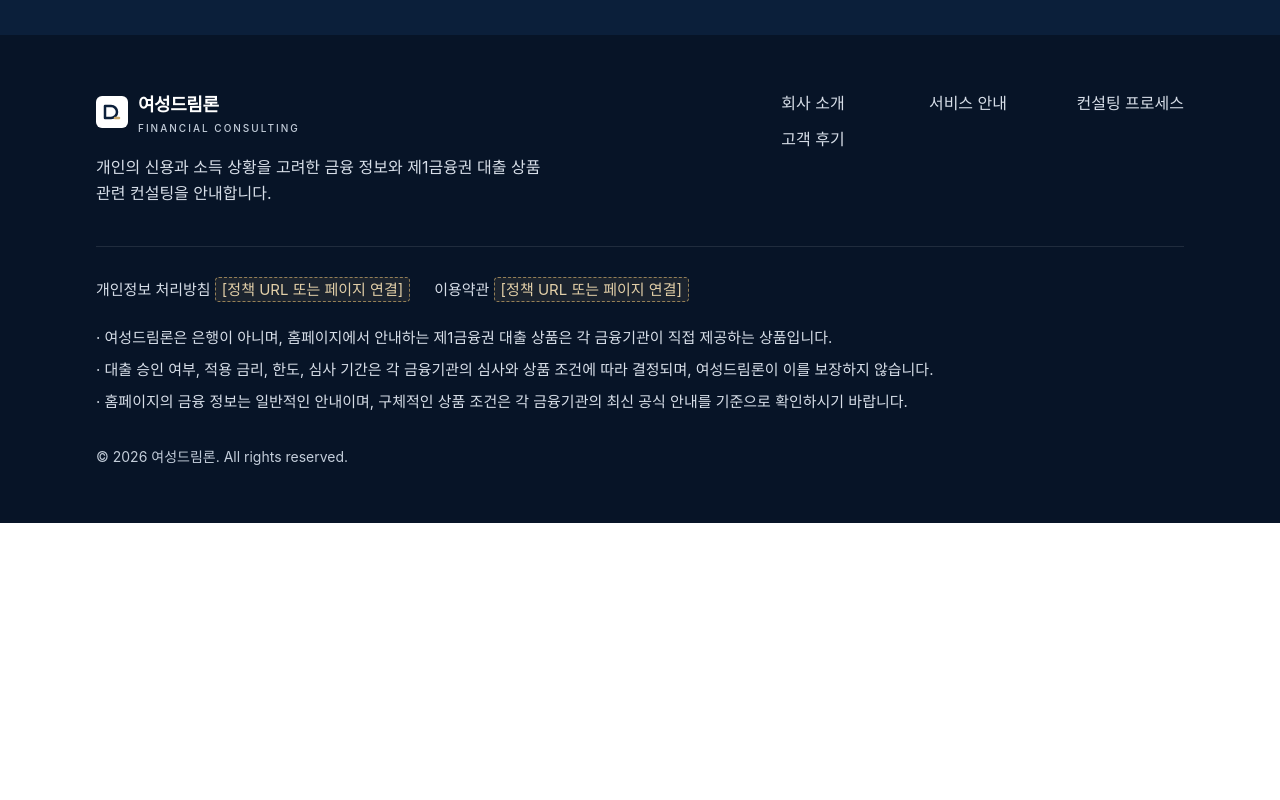
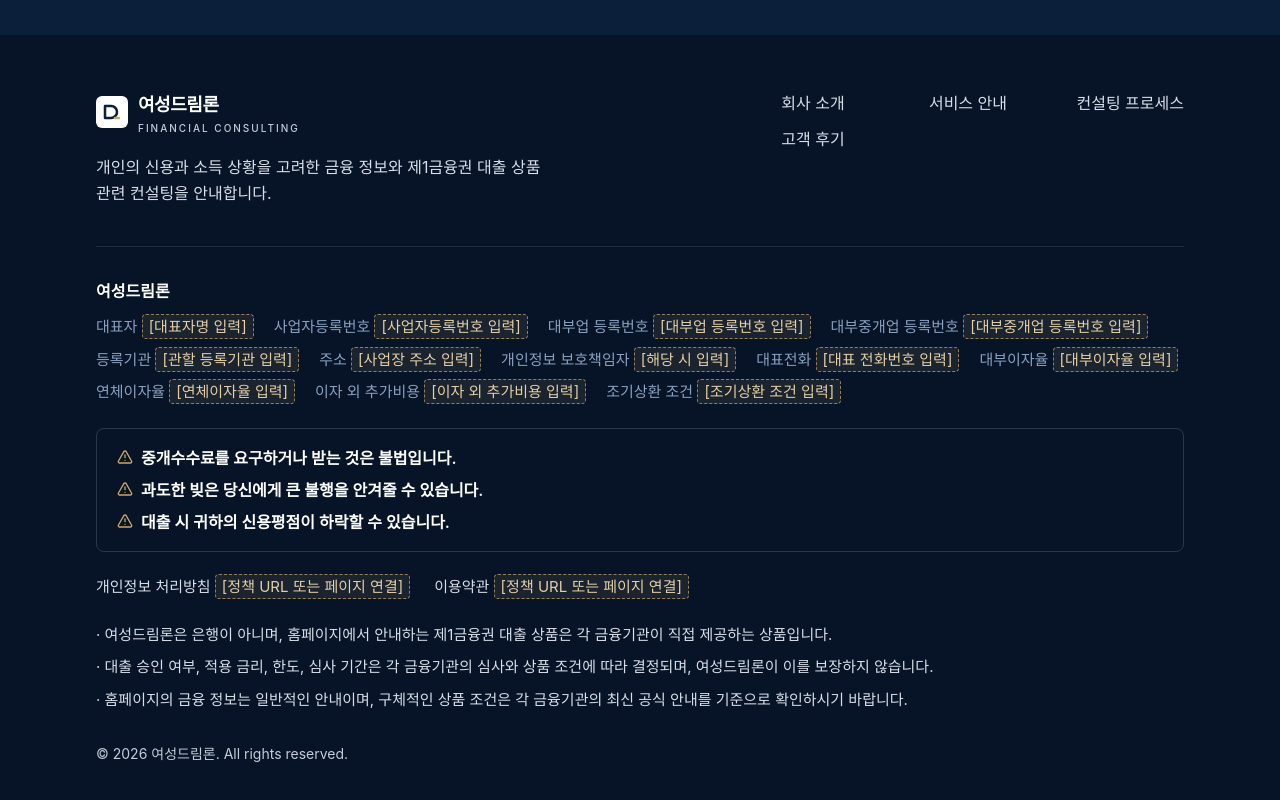
Before and after one commit to akainu1977-debug/yeosung-dreamloan, a React (Vite) app: page / in a window 1280 px wide. Shown: the part 4642-5442 px from the top of the page. Before the commit the page ends 5165 px from the top, so only its background shows below. Built offline with nearby package versions, Linux system fonts and the light colour scheme; a web font is replaced by a local one.

Commit message:
Add files via upload

```diff
--- a/src/components/Footer.tsx
+++ b/src/components/Footer.tsx
@@ -1,8 +1,38 @@
-import { company, placeholders } from '../config/company';
-import { generalDisclaimers } from '../config/legal';
+import type { ReactNode } from 'react';
+import { TriangleAlert } from 'lucide-react';
+import { company, placeholders, toTelHref, type CompanyInfo } from '../config/company';
+import { generalDisclaimers, lendingTermPlaceholders, lendingTerms, warningNotices } from '../config/legal';
 import { navItems } from '../content/siteContent';
 import { Logo } from './Logo';
-import { Container, Placeholder } from './ui';
+import { Container, Placeholder, ValueOrPlaceholder } from './ui';
+
+type Field = Exclude<keyof CompanyInfo, 'name'>;
+
+/** 푸터에 표시할 회사·등록 정보 (값이 없으면 자리표시자) */
+const infoFields: { label: string; field: Field }[] = [
+  { label: '대표자', field: 'ceo' },
+  { label: '사업자등록번호', field: 'businessRegistrationNumber' },
+  { label: '대부업 등록번호', field: 'lendingRegistrationNumber' },
+  { label: '대부중개업 등록번호', field: 'brokerageRegistrationNumber' },
+  { label: '등록기관', field: 'registrationAuthority' },
+  { label: '주소', field: 'address' },
+  { label: '개인정보 보호책임자', field: 'privacyOfficer' },
+];
+
+const lendingLabels: Record<keyof typeof lendingTermPlaceholders, string> = {
+  interestRate: '대부이자율',
+  overdueInterestRate: '연체이자율',
+  additionalCosts: '이자 외 추가비용',
+  earlyRepaymentTerms: '조기상환 조건',
+};
+
+function InfoItem({ label, children }: { label: string; children: ReactNode }) {
+  return (
+    <li>
+      <span className="text-navy-300">{label}</span> <span className="text-navy-100">{children}</span>
+    </li>
+  );
+}
 
 function PolicyLink({ label, url, placeholder }: { label: string; url: string | null; placeholder: string }) {
   if (!url) {
@@ -21,6 +51,8 @@ function PolicyLink({ label, url, placeholder }: { label: string; url: string |
 
 export function Footer() {
   const year = new Date().getFullYear();
+  const telHref = toTelHref(company.phone);
+  const activeWarnings = warningNotices.filter((w) => w.enabled);
 
   return (
     <footer className="bg-navy-950 text-navy-100">
@@ -45,7 +77,46 @@ export function Footer() {
           </nav>
         </div>
 
-        <div className="mt-10 flex flex-wrap gap-x-6 gap-y-2 border-t border-white/10 pt-8 text-[15px]">
+        {/* 회사·등록 정보 */}
+        <section aria-label="회사 정보" className="mt-10 border-t border-white/10 pt-8">
+          <p className="text-base font-semibold text-white">{company.name}</p>
+          <ul className="mt-3 flex flex-wrap gap-x-5 gap-y-2 text-[15px] leading-relaxed">
+            {infoFields.map((f) => (
+              <InfoItem key={f.field} label={f.label}>
+                <ValueOrPlaceholder value={company[f.field]} placeholder={placeholders[f.field]} tone="dark" />
+              </InfoItem>
+            ))}
+            <InfoItem label="대표전화">
+              {telHref ? (
+                <a href={telHref} className="font-semibold text-white hover:underline">
+                  {company.phone}
+                </a>
+              ) : (
+                <Placeholder label={placeholders.phone} tone="dark" />
+              )}
+            </InfoItem>
+            {lendingTerms.enabled &&
+              (Object.keys(lendingLabels) as (keyof typeof lendingLabels)[]).map((key) => (
+                <InfoItem key={key} label={lendingLabels[key]}>
+                  <ValueOrPlaceholder value={lendingTerms[key]} placeholder={lendingTermPlaceholders[key]} tone="dark" />
+                </InfoItem>
+              ))}
+          </ul>
+        </section>
+
+        {/* 경고 문구 — 작은 글씨로 숨기지 않도록 본문 크기로 표시 */}
+        {activeWarnings.length > 0 && (
+          <ul aria-label="경고 문구" className="mt-6 space-y-1.5 rounded-lg border border-white/15 px-5 py-4">
+            {activeWarnings.map((w) => (
+              <li key={w.id} className="flex gap-2 text-base font-semibold leading-relaxed text-white">
+                <TriangleAlert className="mt-1 h-4 w-4 shrink-0 text-gold-300" aria-hidden="true" />
+                {w.text}
+              </li>
+            ))}
+          </ul>
+        )}
+
+        <div className="mt-6 flex flex-wrap gap-x-6 gap-y-2 text-[15px]">
           <PolicyLink label="개인정보 처리방침" url={company.privacyPolicyUrl} placeholder={placeholders.privacyPolicyUrl} />
           <PolicyLink label="이용약관" url={company.termsUrl} placeholder={placeholders.termsUrl} />
         </div>
```
